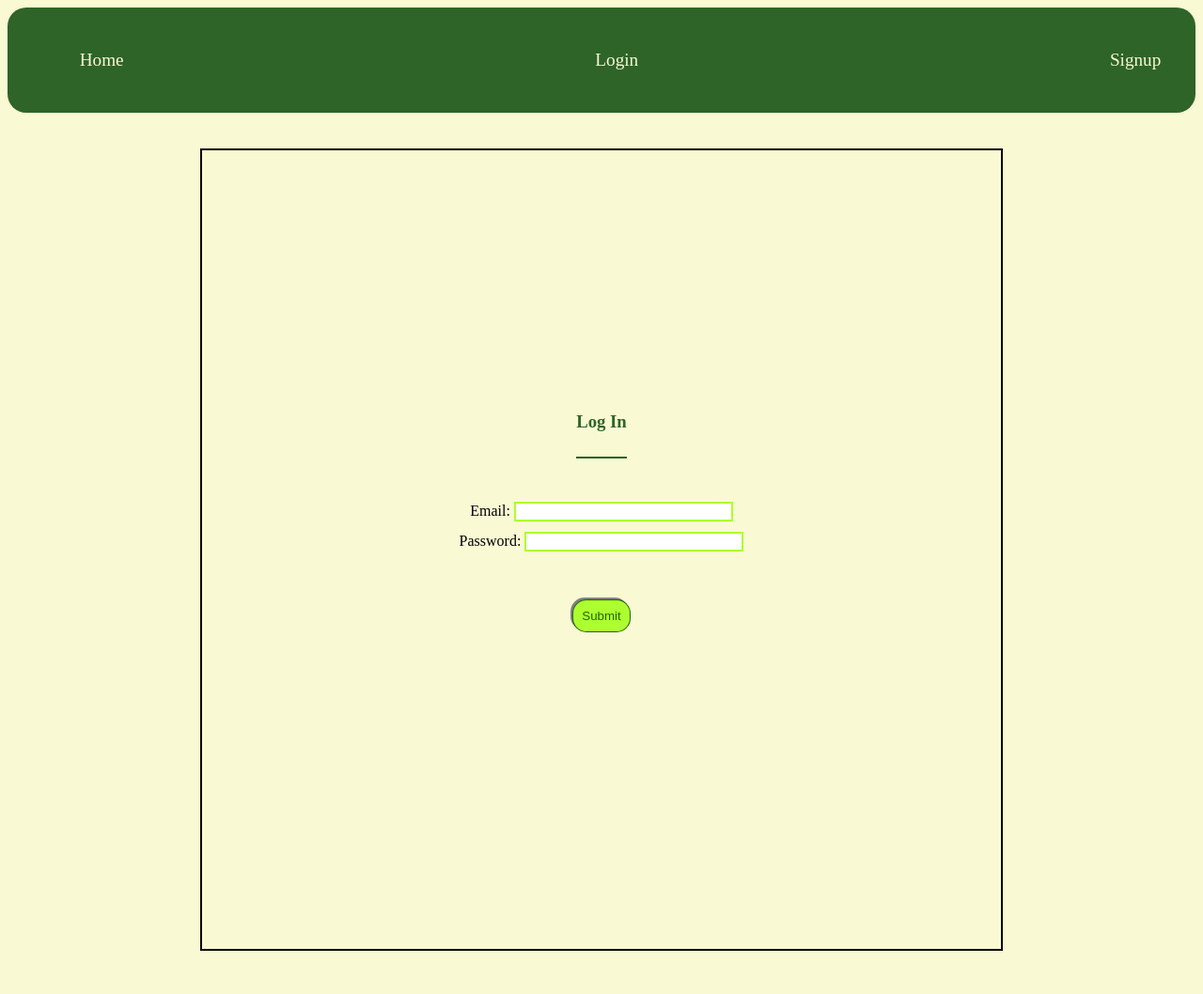
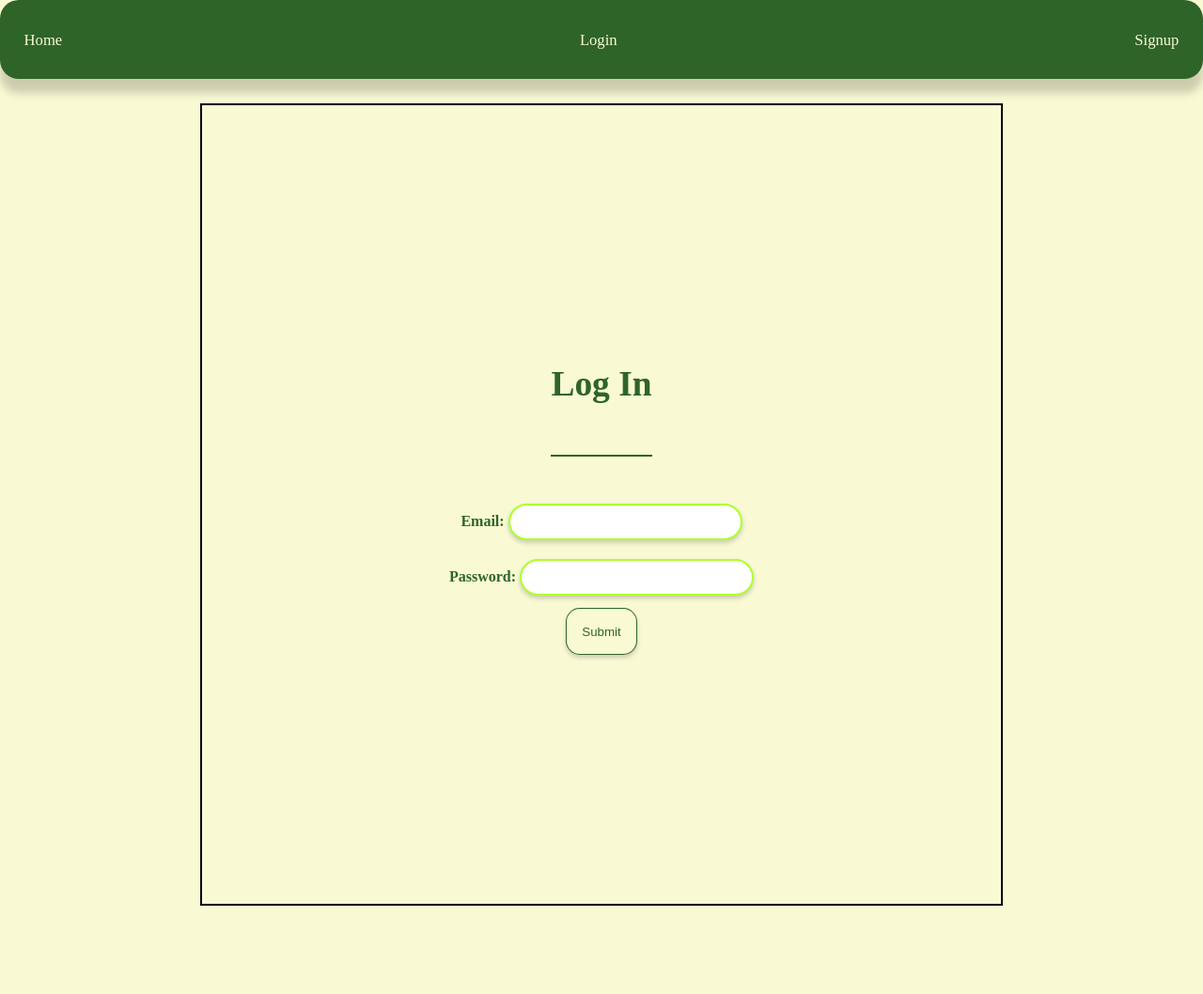
Before and after one commit to sid-s1/Project-2, a Flask app: page /login in a window 1280 px wide. Shown: the whole page at 94% size. After the commit the page ends 964 px from the top, so only its background shows below. Run offline with Flask 2, Linux system fonts and the light colour scheme; parts of the project's set-up code (start-up, migrations or seed data) failed here and were passed over; some libraries are stand-ins or nearby versions.

Commit message:
Adjusted more CSS - hover effects, element arrangement, 3-color-scale coding - only signup page and map page left for css

```diff
--- a/app.py
+++ b/app.py
@@ -77,7 +77,7 @@ def list_route_action():
 @app.route('/signup')
 def signup_page():
     if session.get('email') == None:
-        return render_template('signup_page.html',key=api_key,user=session.get('email'))
+        return render_template('signup_page.html',key=api_key,user=session.get('email'),invalid_email=False)
 
 @app.route('/signup',methods=["POST"])
 def signup_process():
--- a/static/base_style.css
+++ b/static/base_style.css
@@ -1,29 +1,41 @@
 body {
     background-color: rgb(249, 249, 212);
     line-height: 2;
+    padding-top: 5%;
 }
 #navbar ul {
     display: flex;
     justify-content: space-between;
-    max-width: 100vw;
+    width: 100%;
     list-style: none;
-    /* padding: 3%; */
     margin: 0;
-    font-size: 1.5vw;
+    font-size: 1.3vw;
     background-color: rgba(1, 67, 1, 0.816);
     border-radius: 20px;
     color: rgb(249, 249, 212);
-}
-#navbar ul li {
-    margin: 3%;
+    position: fixed;
+    top: 0;
+    left: 0;
+    padding-inline-start: 0;
+    box-shadow: 0 15px 10px rgba(0, 0, 0, 0.18);
 }
 #navbar ul a {
+    transition: ease-in;
+    transition-duration: 0.2s;
+    padding: 2%;
     text-decoration: none;
     color: rgb(249, 249, 212);
+    border-radius: 20px;
 }
 #navbar ul a:visited {
     text-decoration: none;
     color: rgb(249, 249, 212)
+}
+#navbar ul a:hover {
+    transition: ease-in;
+    transition-duration: 0.2s;
+    background-color: rgb(249, 249, 212);
+    color: rgba(1, 67, 1, 0.816);
 }
 .centered-btn-div {
     display: flex;
@@ -33,36 +45,6 @@ body {
     margin: 5% auto;
     padding: 3%;
     background-color: grey;
-}
-.centered-btn {
-    margin: 5% auto;
-    padding: 3%;
-    background-color: greenyellow;
-    box-shadow: -5px -5px grey;
-}
-.centered-btn:hover {
-    background-color: rgb(113, 169, 30);
-    cursor: pointer;
-}
-.centered-btn:active {
-    background-color: black;
-    color: white;
-    box-shadow: 0px 0px;
-}
-.cancel-store-add {
-    margin: 5% auto;
-    padding: 3%;
-    background-color: red;
-    box-shadow: -5px -5px grey;
-}
-.cancel-store-add:hover {
-    background-color: rgb(137, 0, 0);
-    cursor: pointer;
-}
-.cancel-store-add:active {
-    background-color: black;
-    color: white;
-    box-shadow: 0px 0px;
 }
 #search-store-field, #added-item {
     min-width: 225px;
@@ -82,9 +64,9 @@ body {
     text-align: justify;
 }
 .flex-sidebyside {
-    width: 600px;
-    height: 700px;
-    border: 2px solid black;
+    width: 500px;
+    height: 600px;
+    border: 2px solid rgba(1, 67, 1, 0.816);
     text-align: center;
 }
 .flex-for-col {
@@ -114,33 +96,29 @@ header {
     text-align: center;
     border-bottom: 2px solid rgba(1, 67, 1, 0.816);
     color: rgba(1, 67, 1, 0.816);
+    font-size: 2em;
+}
+.homepage header {
+    margin-top: 3%;
+}
+.homepage .store-header {
+    font-size: 1.25em;
+}
+.homepage .item-list {
+    border-bottom: solid 1px rgba(1, 67, 1, 0.816);
+    margin: 2% -10px;
+    /* display: flex; */
 }
 .bordered-input-box {
     border: 2px solid greenyellow;
     min-width: 225px;
+    padding: 10px;
+    margin: 10px 0;
+    box-shadow: 0 3px 5px rgba(0, 0, 0, 0.18);
+    border-radius: 20px;
 }
-.error-bordered-input-box {
+#error-bordered-input-box {
     border: 2px solid red;
-    min-width: 225px;
-}
-#form-btn {
-    margin: 15% auto;
-    box-shadow: -2px -2px grey;
-}
-.add-item-btn {
-    margin: 15% auto;
-    padding: 3%;
-    background-color: greenyellow;
-    box-shadow: -2px -2px grey;
-}
-.add-item-btn:hover {
-    background-color: rgb(113, 169, 30);
-    cursor: pointer;
-}
-.add-item-btn:active {
-    background-color: black;
-    color: white;
-    box-shadow: 0px 0px;
 }
 .pointers-pw {
     list-style: none;
@@ -171,12 +149,13 @@ header {
     top: 50%;
     left: 50%;
     transform: translate(-50%, -50%);
-    background-color: white;
+    background-color: rgb(249, 249, 212);
     padding: 1rem 1.5rem;
     width: 24rem;
     border-radius: 0.5rem;
 }
 .modal-content {
+    color: rgba(1, 67, 1, 0.816);
     text-align: center;
 }
 .show-modal {
@@ -185,6 +164,13 @@ header {
     opacity: 1;
     transform: scale(1.0);
     transition: visibility 0s linear 0s, opacity 0.25s 0s, transform 0.25s;
+}
+.rand-flex {
+    display: flex;
+    justify-content: center;
+}
+#confirm-edit, #cancel-edit {
+    width: 200px;
 }
 /* modal stuff ends */
 .shop-flex {
@@ -198,14 +184,30 @@ header {
     display: flex;
     flex-direction: column;
     align-items: center;
+    width: 20%;
     border: 2px dotted rgba(1, 67, 1, 0.816);
     border-radius: 20px;
     padding: 0.5%;
     margin: 1.5%;
     justify-content: space-between;
+    box-shadow: 0 10px 15px rgba(0, 0, 0, 0.18);
 }
-.items-each-store ul {
+.col-flex-btn-stack {
+    display: flex;
+    flex-direction: column;
+    justify-content: space-between;
     padding-left: 0;
+}
+.col-flex-btn-centered {
+    align-items: center;
+}
+.items-each-store .item-names, label {
+    color: rgba(1, 67, 1, 0.816);
+    font-weight: 600;
+}
+.items-each-store ul .modify-item-btns {
+    display: flex;
+    margin-left: 15px;
 }
 .items-each-store ul li {
     display: flex;
@@ -216,25 +218,63 @@ header {
     color: rgb(249, 249, 212);
     border-radius: 15px;
     width: 100%;
+    box-shadow: 0 5px 8px rgba(0, 0, 0, 0.18);
 }
-button, .turn-anchor-btn {
+button, .turn-anchor-btn, .centered-btn {
     transition: ease-in;
     transition-duration: 0.2s;
     border-radius: 15px;
-    padding: 5px;
+    width: 100px;
+    height: 50px;
+    padding: 5%;
     margin: 3px;
-    background-color: #f9f9d4;
+    max-height: 50px;
+    background-color: rgb(249, 249, 212);
     border: 1px solid rgba(1, 67, 1, 0.816);
     cursor: pointer;
     color: rgba(1, 67, 1, 0.816);
     box-shadow: 0 3px 5px rgba(0, 0, 0, 0.18);
 }
-button:hover {
+.centered-btn {
+    width: fit-content;
+}
+button:hover, .centered-btn:hover {
     transition: ease-in;
     transition-duration: 0.2s;
-    background-color: #014301d0;
+    background-color: rgba(1, 67, 1, 0.816);
     color: rgb(249, 249, 212);
 }
-button:active {
+button:active, .centered-btn:active {
     box-shadow: 0px 0px;
 }
+button:disabled {
+    box-shadow: 0px 0px;
+    background-color: grey;
+    color: black;
+    cursor: not-allowed;
+}
+#store-select-dropdown {
+    min-width: 350px;
+    transition: ease-in;
+    transition-duration: 0.2s;
+    background-color: rgba(1, 67, 1, 0.816);
+    color: rgb(249, 249, 212);
+    border-radius: 20px;
+    margin: 5%;
+    padding: 5%;
+    cursor: pointer;
+}
+#store-select-dropdown:hover {
+    min-width: 400px;
+    transition: ease-in;
+    transition-duration: 0.2s;
+    background-color: rgb(249, 249, 212);
+    color: rgba(1, 67, 1, 0.816);
+    border-radius: 20px;
+    margin: 5%;
+    padding: 5%;
+    cursor: pointer;
+}
+.guidelines-for-signup {
+
+}
--- a/templates/base.html
+++ b/templates/base.html
@@ -6,47 +6,48 @@
     <meta name="viewport" content="width=device-width, initial-scale=1.0">
     <title>Shopping List</title>
     <link rel="stylesheet" href="{{ url_for('static',filename='base_style.css') }}">
-    <!-- <link rel="stylesheet" href="https://cdn.jsdelivr.net/npm/bootstrap@4.3.1/dist/css/bootstrap.min.css"
-        integrity="sha384-ggOyR0iXCbMQv3Xipma34MD+dH/1fQ784/j6cY/iJTQUOhcWr7x9JvoRxT2MZw1T" crossorigin="anonymous"> -->
     {% block head %}{% endblock %}
 </head>
 <body>
     <nav id="navbar">
         <ul>
+            <a href="{{ url_for('index') }}">
                 <li>
-                <a href="{{ url_for('index') }}">Home</a>
+                    Home
                 </li>
+            </a>
             {% if user != None %}
+            <a href="{{ url_for('shopping_list') }}">
                 <li>
-                <a href="{{ url_for('shopping_list') }}">Create a shopping list</a>
+                    Create a shopping list
                 </li>
+            </a>
+            <a href="{{ url_for('list_route_display') }}">
                 <li>
-                <a href="{{ url_for('list_route_display') }}">Shopping List and Route</a>
+                    Shopping List and Route
                 </li>
+            </a>
             {% endif %}
             {% if user == None %}
+            <a href="{{ url_for('login_page') }}">
                 <li>
-                <a href="{{ url_for('login_page') }}">Login</a>
+                    Login
                 </li>
+            </a>
+            <a href="{{ url_for('signup_page') }}">
                 <li>
-                <a href="{{ url_for('signup_page') }}">Signup</a>
+                    Signup
                 </li>
+            </a>
             {% else %}
+            <a href="{{ url_for('logout_decision') }}">
                 <li>
-                <a href="{{ url_for('logout_decision') }}">Logout</a>
+                    Logout
                 </li>
+            </a>
             {% endif %}
         </ul>
     </nav>
-    <!-- <script src="https://code.jquery.com/jquery-3.3.1.slim.min.js"
-        integrity="sha384-q8i/X+965DzO0rT7abK41JStQIAqVgRVzpbzo5smXKp4YfRvH+8abtTE1Pi6jizo"
-        crossorigin="anonymous"></script>
-    <script src="https://cdn.jsdelivr.net/npm/popper.js@1.14.7/dist/umd/popper.min.js"
-        integrity="sha384-UO2eT0CpHqdSJQ6hJty5KVphtPhzWj9WO1clHTMGa3JDZwrnQq4sF86dIHNDz0W1"
-        crossorigin="anonymous"></script>
-    <script src="https://cdn.jsdelivr.net/npm/bootstrap@4.3.1/dist/js/bootstrap.min.js"
-        integrity="sha384-JjSmVgyd0p3pXB1rRibZUAYoIIy6OrQ6VrjIEaFf/nJGzIxFDsf4x0xIM+B07jRM"
-        crossorigin="anonymous"></script> -->
     {% block body %}{% endblock %}
 </body>
 </html>
```
Also changed, not shown: static/shopping.js (+20 -7 lines), templates/homepage.html (+15 -11 lines), templates/shopping.html (+6 -4 lines). Lines whose indentation alone changed are shown as unchanged.
